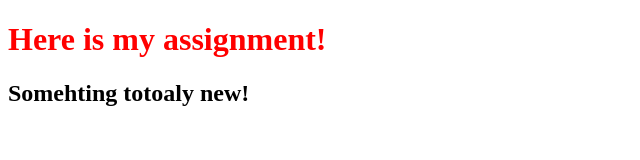
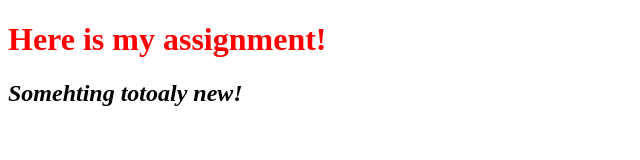
Before and after one commit to Demashqi/coursera, a plain HTML site: page module2-solution/index.html in a window 1280 px wide. Shown: the full height of the page, 0-640 px from the left. Drawn offline with Linux system fonts and the light colour scheme.

Commit message:
another change

```diff
--- a/module2-solution/index.html
+++ b/module2-solution/index.html
@@ -6,6 +6,6 @@
 </head>
 <body>
 <h1 style="color: red;">Here is my assignment!</h1>
-<h2>Somehting totoaly new!</h2>
+<h2 style="font-style: italic;">Somehting totoaly new!</h2>
 </body>
 </html>
```
